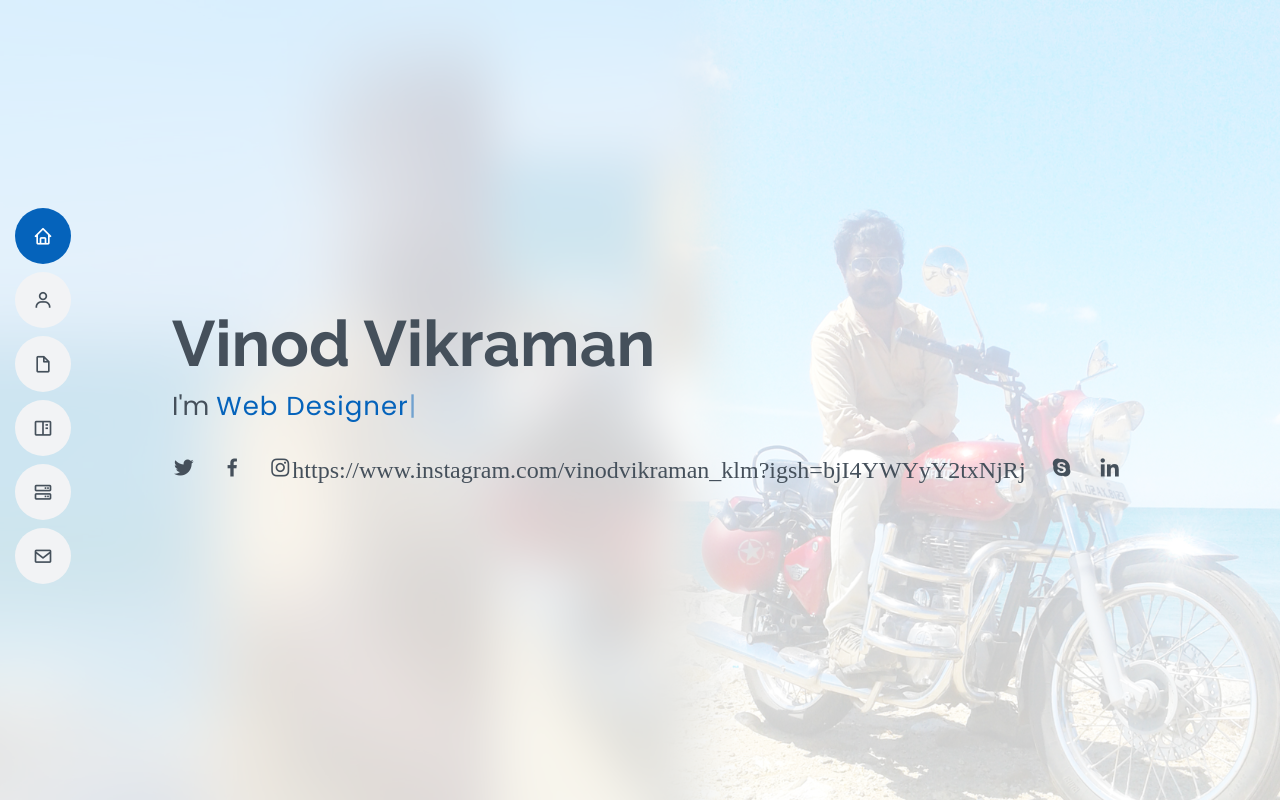
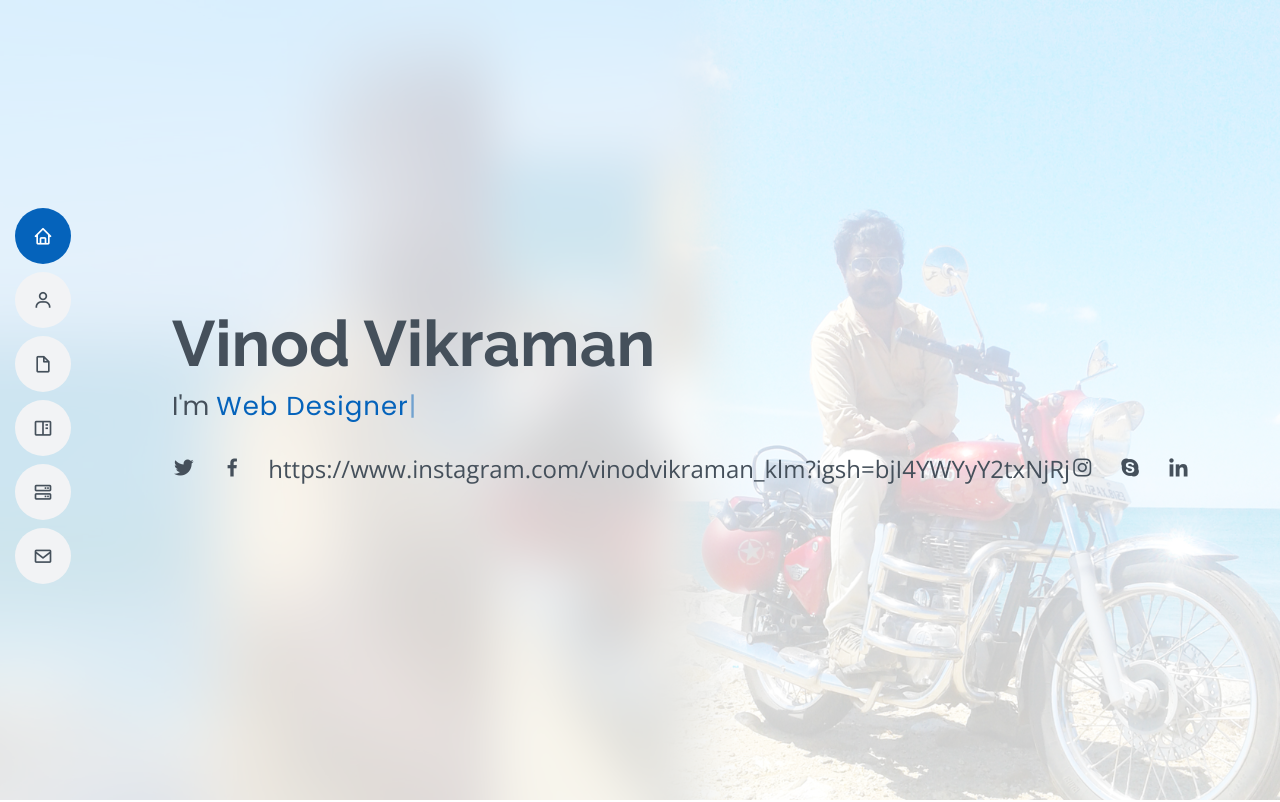
Before and after one commit to vinodvikraman/Portfolio, a plain HTML site: page index.html in a window 1280 px wide. Shown: the top 802 px of the page. Drawn offline with nearby package versions, Linux system fonts and the light colour scheme.

Commit message:
Update index.html

```diff
--- a/index.html
+++ b/index.html
@@ -64,7 +64,7 @@
       <div class="social-links">
         <a href="#" class="twitter"><i class="bx bxl-twitter"></i></a>
         <a href="#" class="facebook"><i class="bx bxl-facebook"></i></a>
-        <a href="#" class="instagram"><i class="bx bxl-instagram">https://www.instagram.com/vinodvikraman_klm?igsh=bjI4YWYyY2txNjRj</i></a>
+        <a href="#" class="instagram">https://www.instagram.com/vinodvikraman_klm?igsh=bjI4YWYyY2txNjRj<i class="bx bxl-instagram"></i></a>
         <a href="#" class="google-plus"><i class="bx bxl-skype"></i></a>
         <a href="#" class="linkedin"><i class="bx bxl-linkedin"></i></a>
       </div>
```
